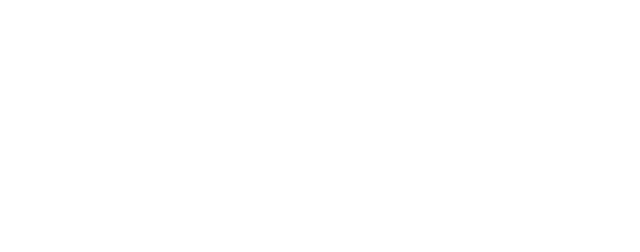
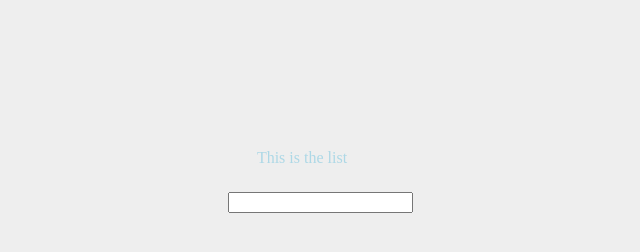
Before and after one commit to gturmel/jquery-widgets, a plain HTML site: page dynamiclist-widget/index.html in a window 1280 px wide. Shown: the whole page, without its empty margins (338-978 px from the left). Drawn offline with nearby package versions, Linux system fonts and the light colour scheme.

Commit message:
add html and css to dynamic list

```diff
--- a/dynamiclist-widget/Assets/CSS/style.css
+++ b/dynamiclist-widget/Assets/CSS/style.css
@@ -0,0 +1,19 @@
+body {
+   background-color: #eee;
+}
+
+h3 {
+   margin-top: 150px;
+   color: lightblue;
+   text-align: center;
+}
+
+ul {
+   margin: auto;
+   margin-left: 43%;
+   padding: 1em;
+}
+
+li {
+   margin-top: 10px;
+}
--- a/dynamiclist-widget/index.html
+++ b/dynamiclist-widget/index.html
@@ -3,12 +3,16 @@
 <head>
    <link href = "https://cdnjs.cloudflare.com/ajax/libs/meyer-reset/2.0/reset.css" rel = "stylesheet">
    <link href = "assets/css/style.css" rel = "stylesheet">
-
+   <title>Dynamic List</title>
 </head>
 <body>
+   <h3 class = "dynamicList">This is the list</h3>
+   <ul>
+      <li><input = "text"></input></li>
 
-   <script link = "https://code.jquery.com/jquery-2.2.0.js"></script>
-   <script link = "assets/JS/script.js"></script>
+   </ul>
 
+   <script src = "https://code.jquery.com/jquery-2.2.0.js"></script>
+   <script src = "assets/JS/script.js"></script>
 </body>
 </html>
```
